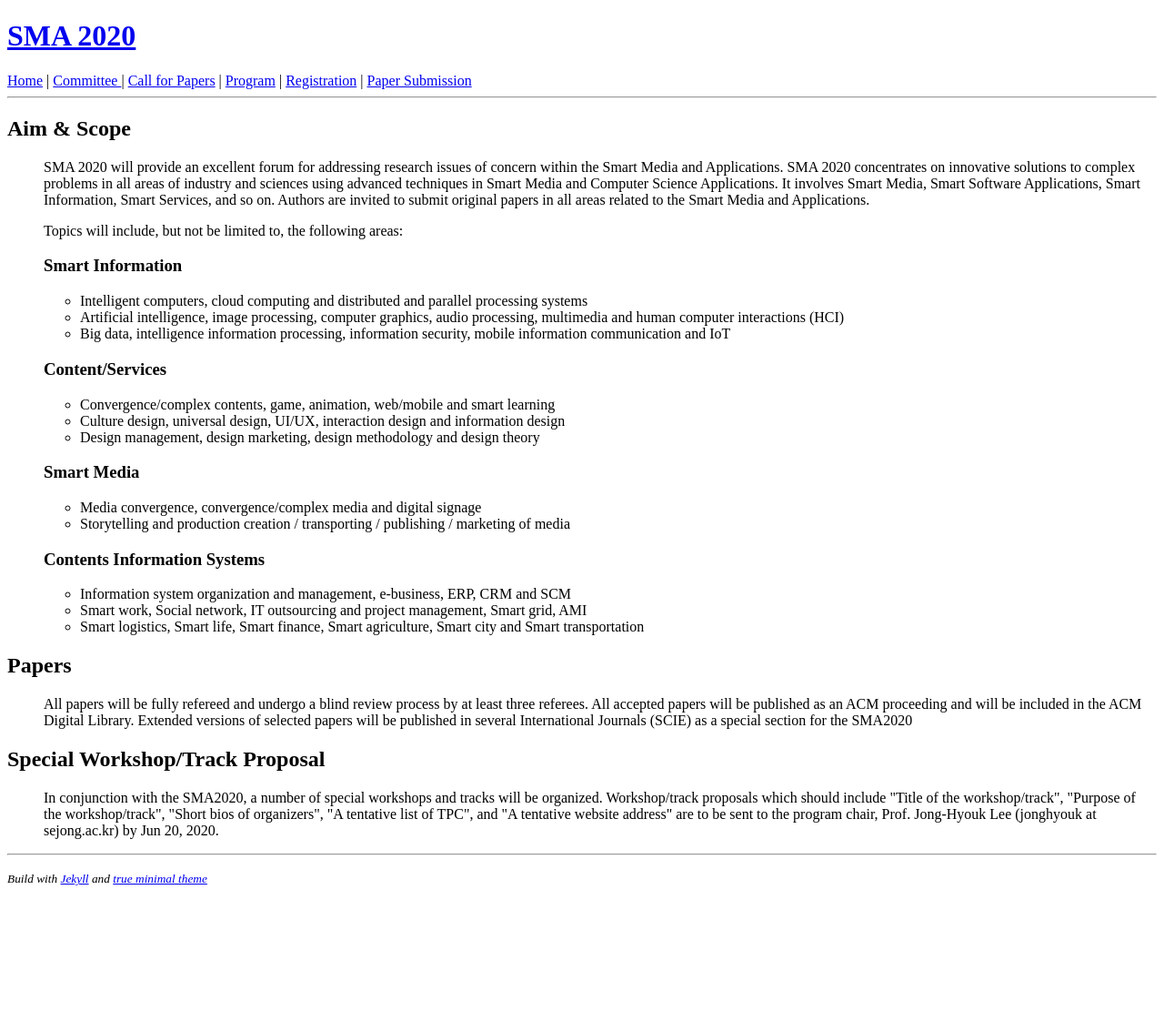
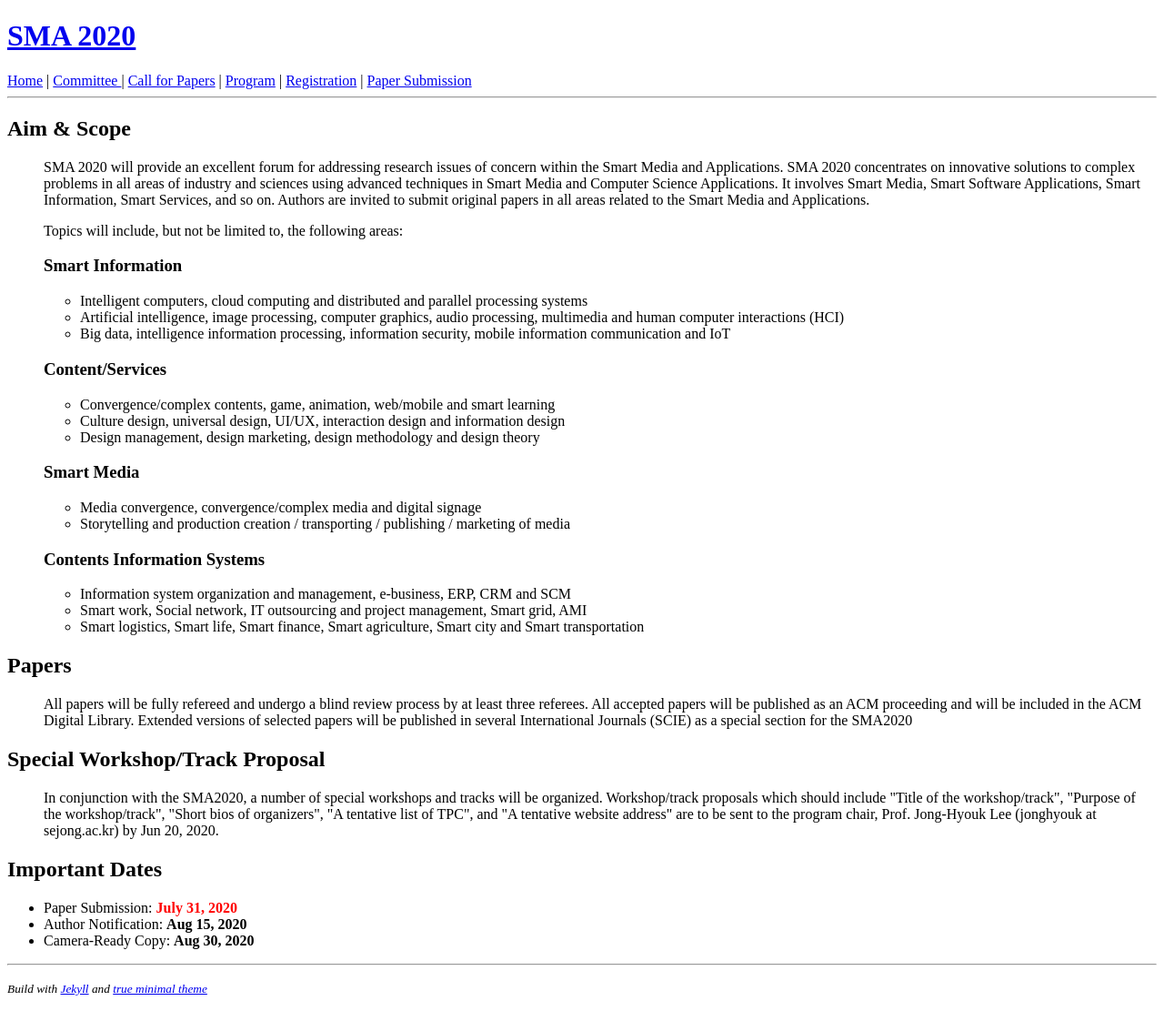
Before and after one commit to icea-conf/sma-2020.github.io, a Jekyll site: the page built from papers/index.html, in a window 1280 px wide. Shown: the whole page at 91% size. Built offline with Jekyll 4.4.1, drawn with Linux system fonts in a browser that asks for light colours; before the commit the page ends 990 px from its top, so only the background shows below that.

Commit message:
Update index.html

```diff
--- a/papers/index.html
+++ b/papers/index.html
@@ -43,3 +43,10 @@ layout: default
             <ul>
                         <p>In conjunction with the SMA2020, a number of special workshops and tracks will be organized. Workshop/track proposals which should include "Title of the workshop/track", "Purpose of the workshop/track", "Short bios of organizers", "A tentative list of TPC", and "A tentative website address" are to be sent to the program chair, Prof. Jong-Hyouk Lee (jonghyouk at sejong.ac.kr) by Jun 20, 2020.</p>
             </ul>
+
+            <h2>Important Dates</h2>
+            <ul>
+                  <li><a>Paper Submission: </a><b style="color:#FF0000">July 31, 2020</b></li>
+                  <li><a>Author Notification: </a><b>Aug 15, 2020</b></li>
+                  <li><a>Camera-Ready Copy: </a><b>Aug 30, 2020</b></li>
+            </ul>
```
